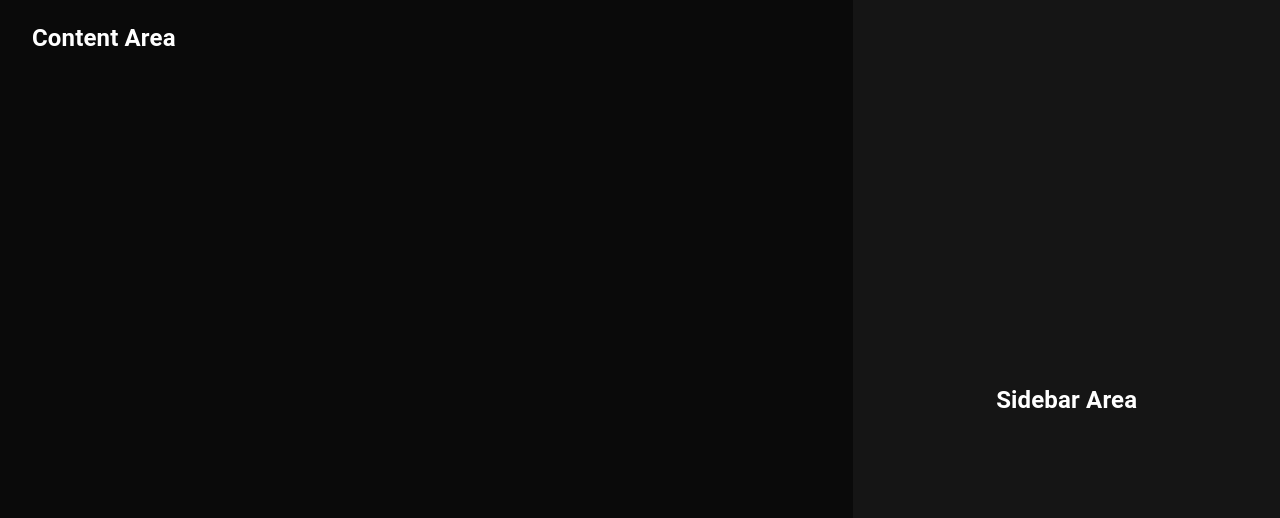
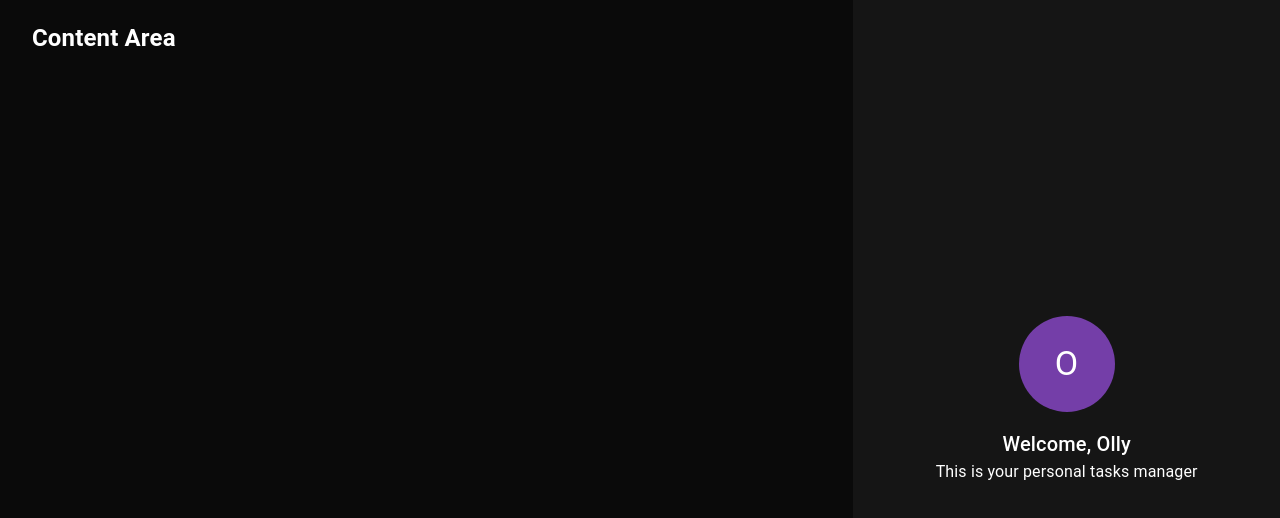
Before and after one commit to ollyhite/todo_typescript, a React (Create React App) app: page / in a window 1280 px wide. Shown: the top 518 px of the page. Built offline with nearby package versions, Linux system fonts and the light colour scheme.

Commit message:
add profile comp

```diff
--- a/package.json
+++ b/package.json
@@ -15,6 +15,7 @@
     "@types/react-dom": "^18.2.24",
     "eslint-import-resolver-typescript": "^3.6.1",
     "eslint-plugin-import": "^2.29.1",
+    "prop-types": "^15.8.1",
     "react": "^18.2.0",
     "react-dom": "^18.2.0",
     "react-scripts": "5.0.1",
--- /dev/null
+++ b/src/components/profile/profile.tsx
@@ -0,0 +1,38 @@
+import { Avatar, Box, Typography } from "@mui/material";
+import React, { FC, ReactElement } from "react";
+import PropTypes from "prop-types";
+
+export const Profile: FC = (props: any): ReactElement => {
+  const { name = "Olly" } = props;
+  return (
+    <Box
+      display="flex"
+      flexDirection="column"
+      justifyContent="center"
+      alignItems="center"
+    >
+      <Avatar
+        sx={{
+          width: "96px",
+          height: "96px",
+          backgroundColor: "primary.main",
+          marginBottom: "16px",
+        }}
+      >
+        <Typography variant="h4" color="text.primary">
+          {`${name.substring(0, 1)}`}
+        </Typography>
+      </Avatar>
+      <Typography variant="h6" color="text.primary">
+        Welcome, {name}
+      </Typography>
+      <Typography variant="body1" color="text.primary">
+        This is your personal tasks manager
+      </Typography>
+    </Box>
+  );
+};
+
+Profile.propTypes = {
+  name: PropTypes.string,
+};
--- a/src/components/sidebar/sidebar.tsx
+++ b/src/components/sidebar/sidebar.tsx
@@ -1,5 +1,6 @@
 import React, { FC, ReactElement } from "react";
 import { Grid } from "@mui/material";
+import { Profile } from "../profile/profile";
 
 export const Sidebar: FC = (): ReactElement => {
   return (
@@ -19,7 +20,7 @@
         alignItems: "center",
       }}
     >
-      <h2>Sidebar Area</h2>
+      <Profile />
     </Grid>
   );
 };
```
Also changed, not shown: 1 other file (tests, documents, lock files or other folders).
